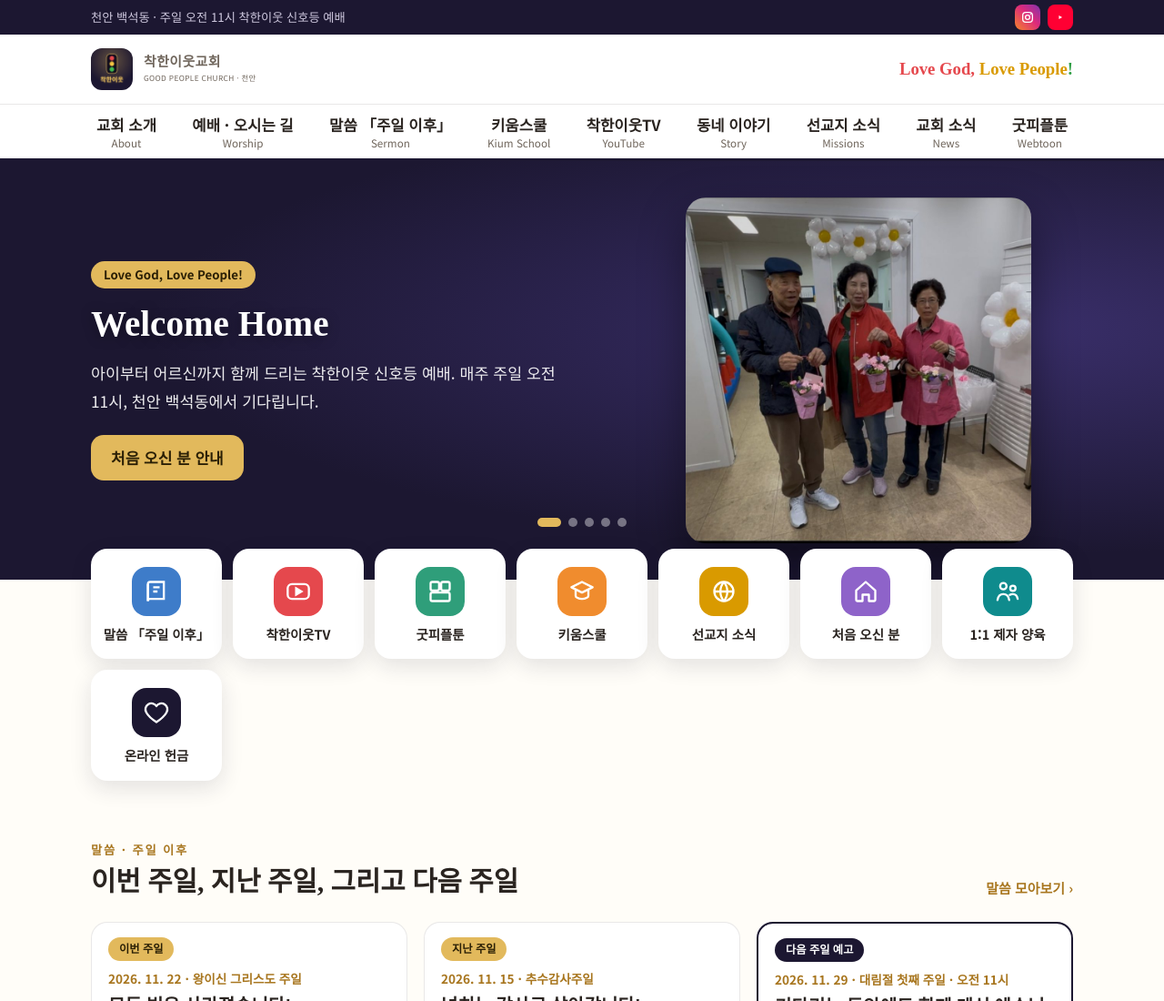
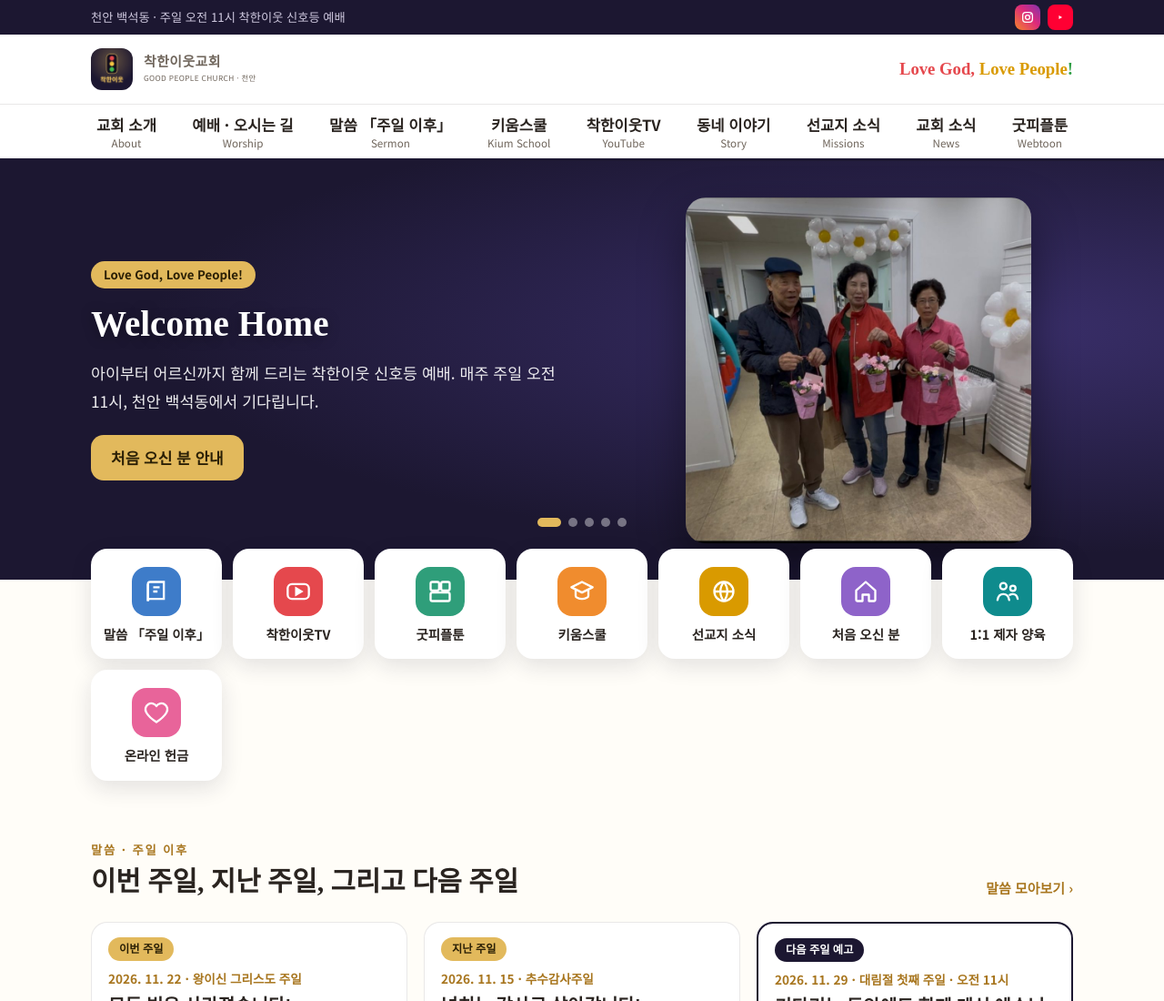
Before and after one commit to music4happy/music4happy.github.io, a plain HTML site: page index.html in a window 1280 px wide. Shown: the top 1100 px of the page at 91% size. Drawn offline with Linux system fonts and the light colour scheme.

Commit message:
온라인 헌금 아이콘 핑크

```diff
--- a/index.html
+++ b/index.html
@@ -64,7 +64,7 @@
     <a href="/kium.html"><i style="background:#F08C2E"><svg viewBox="0 0 24 24" fill="none" stroke="currentColor" stroke-width="2" stroke-linejoin="round"><path d="M12 3 2 8l10 5 10-5z"/><path d="M6 10.5V16c0 1.5 2.7 3 6 3s6-1.5 6-3v-5.5"/></svg></i><b>키움스쿨</b></a>
     <a href="/missions.html"><i style="background:#D99A00"><svg viewBox="0 0 24 24" fill="none" stroke="currentColor" stroke-width="2"><circle cx="12" cy="12" r="9"/><path d="M3 12h18M12 3a14 14 0 0 1 0 18M12 3a14 14 0 0 0 0 18"/></svg></i><b>선교지 소식</b></a>
     <a href="/worship.html#first"><i style="background:#8E63C9"><svg viewBox="0 0 24 24" fill="none" stroke="currentColor" stroke-width="2" stroke-linejoin="round"><path d="M3 11 12 3l9 8v9a1 1 0 0 1-1 1h-5v-6H9v6H4a1 1 0 0 1-1-1z"/></svg></i><b>처음 오신 분</b></a> <a href="/disciple.html"><i style="background:#0F8B8D"><svg viewBox="0 0 24 24" fill="none" stroke="currentColor" stroke-width="2" stroke-linecap="round" stroke-linejoin="round"><circle cx="8" cy="7" r="3"/><circle cx="17" cy="9" r="2.5"/><path d="M2.5 20c.6-3.6 2.8-5.5 5.5-5.5s4.9 1.9 5.5 5.5"/><path d="M14 15.2c.9-.5 1.9-.7 3-.7 2.3 0 4 1.6 4.5 4.5"/></svg></i><b>1:1 제자 양육</b></a>
-    <a href="/worship.html#give" data-give><i style="background:#1C1731"><svg viewBox="0 0 24 24" fill="none" stroke="currentColor" stroke-width="2" stroke-linejoin="round"><path d="M12 21s-7-4.5-9.5-9A5.5 5.5 0 0 1 12 6a5.5 5.5 0 0 1 9.5 6C19 16.5 12 21 12 21z"/></svg></i><b>온라인 헌금</b></a>
+    <a href="/worship.html#give" data-give><i style="background:#E8649A"><svg viewBox="0 0 24 24" fill="none" stroke="currentColor" stroke-width="2" stroke-linejoin="round"><path d="M12 21s-7-4.5-9.5-9A5.5 5.5 0 0 1 12 6a5.5 5.5 0 0 1 9.5 6C19 16.5 12 21 12 21z"/></svg></i><b>온라인 헌금</b></a>
   </div>
 </div>
 
```
